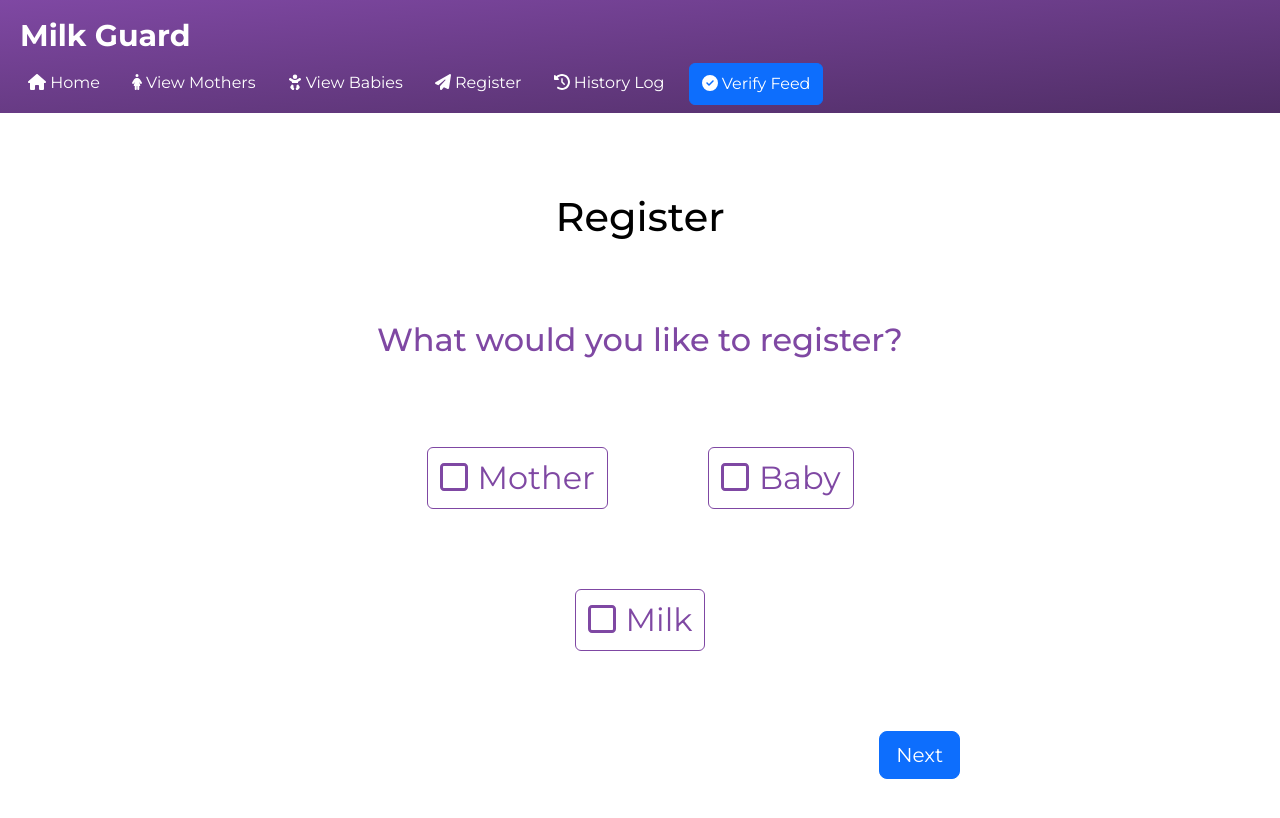
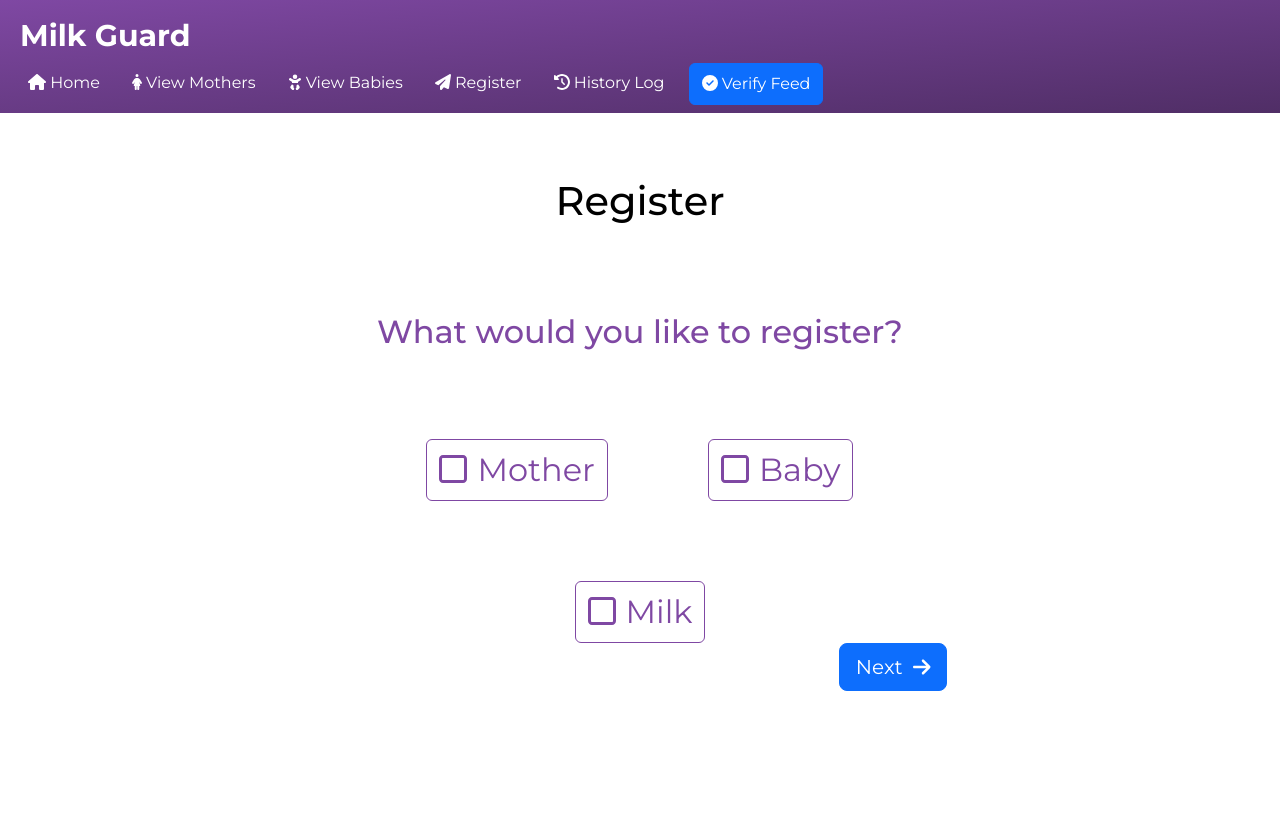
Before and after one commit to meeistom/capstone-project-2024-t3-3900h15bcatdevs, a React (Create React App) app in the folder frontend/: page /register in a window 1280 px wide. Shown: the top 818 px of the page. Built offline with nearby package versions, Linux system fonts and the light colour scheme.

Commit message:
updated styling for Register

```diff
--- a/frontend/src/Pages/Register/BabyRegistration.jsx
+++ b/frontend/src/Pages/Register/BabyRegistration.jsx
@@ -8,15 +8,17 @@ export { BabyRegistration };
 function BabyRegistration() {
   return (
     <>
-      <div className="baby-details-container">
-        <h1>{"Baby Details"}</h1>
-        <div className="mrn">MRN</div>
+      <div className="register-details-container">
+        <div className="title">
+          <h2>{"Baby Details"}</h2>
+        </div>
+        <div className="form-label">MRN</div>
         <Form.Control type="email" placeholder="Enter MRN" />
         <Form.Text className="text-muted"></Form.Text>
-        <div className="first-name">First Name</div>
+        <div className="form-label">First Name</div>
         <Form.Control type="email" placeholder="Enter First Name" />
         <Form.Text className="text-muted"></Form.Text>
-        <div className="last-name">Last Name</div>
+        <div className="form-label">Last Name</div>
         <Form.Control type="email" placeholder="Enter Last Name" />
         <Form.Text className="text-muted"></Form.Text>
       </div>
--- a/frontend/src/Pages/Register/MotherRegistration.jsx
+++ b/frontend/src/Pages/Register/MotherRegistration.jsx
@@ -8,15 +8,17 @@ export { MotherRegistration };
 function MotherRegistration() {
   return (
     <>
-      <div className="mother-details-container">
-        <h1>{"Mother Details"}</h1>
-        <div className="mrn">MRN</div>
+      <div className="register-details-container">
+        <div className="title">
+          <h2>{"Mother Details"}</h2>
+        </div>
+        <div className="form-label">MRN</div>
         <Form.Control type="email" placeholder="Enter MRN" />
         <Form.Text className="text-muted"></Form.Text>
-        <div className="first-name">First Name</div>
+        <div className="form-label">First Name</div>
         <Form.Control type="email" placeholder="Enter First Name" />
         <Form.Text className="text-muted"></Form.Text>
-        <div className="last-name">Last Name</div>
+        <div className="form-label">Last Name</div>
         <Form.Control type="email" placeholder="Enter Last Name" />
         <Form.Text className="text-muted"></Form.Text>
       </div>
--- a/frontend/src/Pages/Register/Register.jsx
+++ b/frontend/src/Pages/Register/Register.jsx
@@ -5,16 +5,16 @@ import "bootstrap/dist/css/bootstrap.min.css";
 import "../../index.css";
 
 import { Navibar } from "../../Components/Navibar";
-import { Button, ToggleButton } from "react-bootstrap";
-import { FontAwesomeIcon } from "@fortawesome/react-fontawesome";
-import { faSquare, faCheckSquare } from "@fortawesome/free-regular-svg-icons";
-import { faArrowLeft, faArrowRight } from "@fortawesome/free-solid-svg-icons";
 import { MotherRegistration } from "./MotherRegistration";
 import { BabyRegistration } from "./BabyRegistration";
 import { MilkRegistration } from "./MilkRegistration";
 import { ConfirmDetails } from "./ConfirmDetails";
 import { PreviewGeneratedLabel } from "./PreviewGeneratedLabel";
 import { PrintLabel } from "./PrintLabel";
+import { Button, ToggleButton } from "react-bootstrap";
+import { FontAwesomeIcon } from "@fortawesome/react-fontawesome";
+import { faSquare, faCheckSquare } from "@fortawesome/free-regular-svg-icons";
+import { faArrowLeft, faArrowRight } from "@fortawesome/free-solid-svg-icons";
 
 export { Register };
 
@@ -84,11 +84,13 @@ function Register() {
     <>
       <Navibar />
       <section id="Register">
+        <div className="register-page-container">
           <div className="register-title">
             <h1>Register</h1>
           </div>
 
           {!registerStarted && (
+            <>
               <div className="register-selection-container">
                 <div className="title">
                   <h2>{"What would you like to register?"}</h2>
@@ -143,12 +145,21 @@ function Register() {
                     <span style={{ marginLeft: "10px" }}>Milk</span>
                   </ToggleButton>
                 </div>
-            <div className="footer">
-              <Button variant="primary" size="lg" onClick={startRegistration}>
-                Next
+              </div>
+              <div className="nav-button-container">
+                <div className="back-button-container"></div>
+                <div className="next-button-container">
+                  <Button
+                    variant="primary"
+                    size="lg"
+                    onClick={startRegistration}
+                  >
+                    <span style={{ marginRight: "10px" }}>Next</span>
+                    <FontAwesomeIcon icon={faArrowRight} />
                   </Button>
                 </div>
               </div>
+            </>
           )}
 
           {/* Navigation buttons */}
@@ -160,7 +171,7 @@ function Register() {
                 <div className="back-button-container">
                   {currentPage > 0 && (
                     <Button
-                    variant="secondary"
+                      variant="outline-secondary"
                       size="lg"
                       onClick={prevPageToVisit}
                     >
@@ -171,7 +182,11 @@ function Register() {
                 </div>
                 <div className="next-button-container">
                   {currentPage < selectedPages.length - 1 && (
-                  <Button variant="primary" size="lg" onClick={nextPageToVisit}>
+                    <Button
+                      variant="primary"
+                      size="lg"
+                      onClick={nextPageToVisit}
+                    >
                       <span style={{ marginRight: "10px" }}>Next</span>
                       <FontAwesomeIcon icon={faArrowRight} />
                     </Button>
@@ -181,6 +196,7 @@ function Register() {
               </div>
             </>
           )}
+        </div>
       </section>
     </>
   );
--- a/frontend/src/index.css
+++ b/frontend/src/index.css
@@ -104,7 +104,16 @@ body {
 }
 
 #Register {
-  padding: 5rem 20rem;
+  height: 90vh;
+}
+
+.register-page-container {
+  padding-inline: 20%;
+  padding-block-start: 5%;
+  display: flex;
+  flex-direction: column;
+  align-items: center;
+  height: 100%;
 }
 
 .register-title {
@@ -176,11 +185,11 @@ body {
   display: flex;
   flex-direction: row;
   justify-content: space-between;
-  margin-right: 10%;
-  margin-left: 10%;
+  margin-inline: 30%;
   /* align-content: flex-end; */
   width: 80%;
-  margin-top: auto;
+  margin-block-start: auto;
+  margin-block-end: 10rem;
 }
 
 .back-button-container {
@@ -189,9 +198,10 @@ body {
 
 .next-button-container {
   justify-content: right;
+  align-self: flex-end;
 }
 
-.mother-details-container {
+.register-details-container {
   border-color: var(--brandColor) !important;
   font-size: xx-large;
   color: var(--brandColor);
@@ -201,7 +211,7 @@ body {
   width: 350px;
 }
 
-.mrn {
+.form-label {
   font-size: medium;
   color: #000000;
   text-align: left;
```
Also changed, not shown: frontend/src/Pages/RegisterMotherBabyMilk.jsx (deleted, +0 -26 lines). Lines whose indentation alone changed are shown as unchanged.
